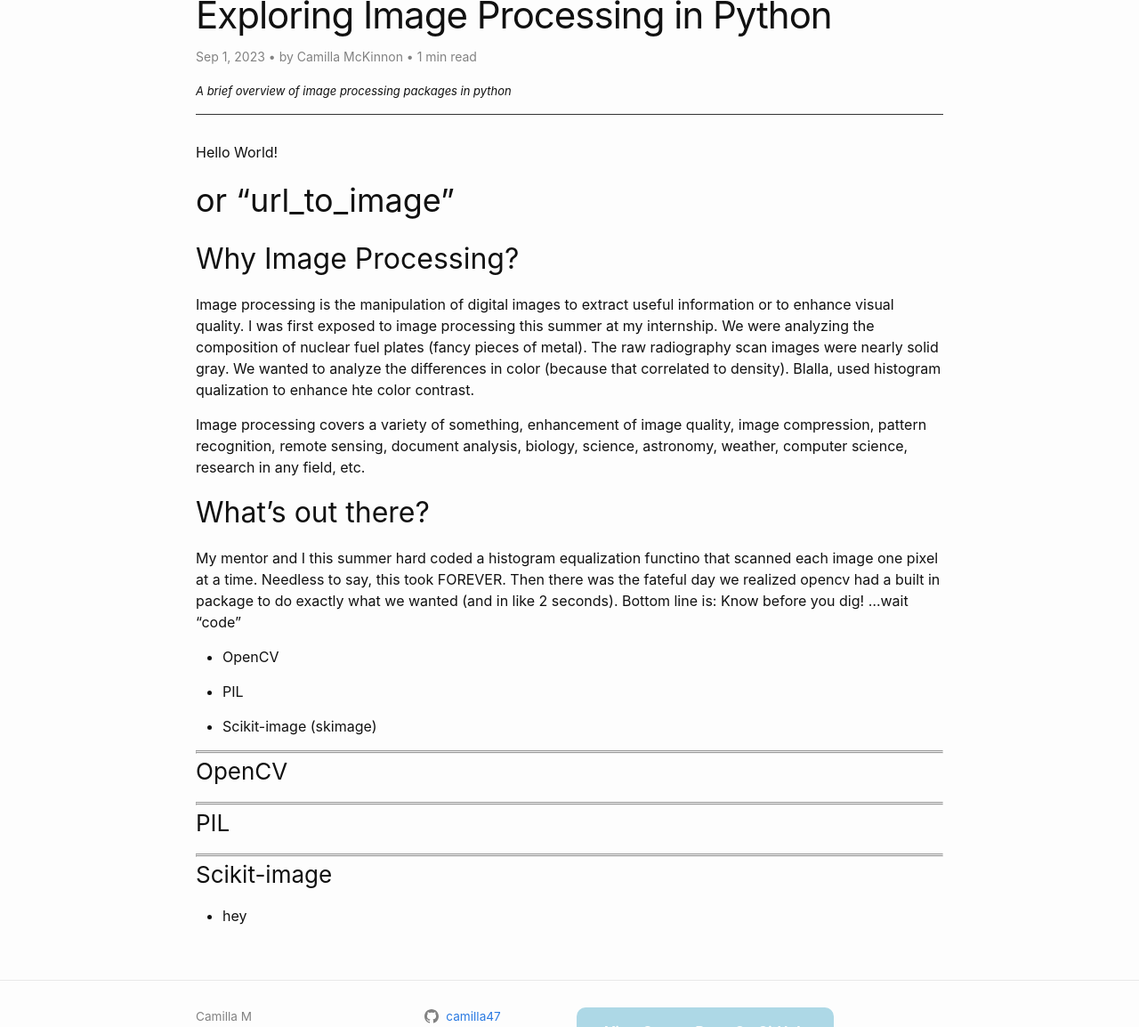
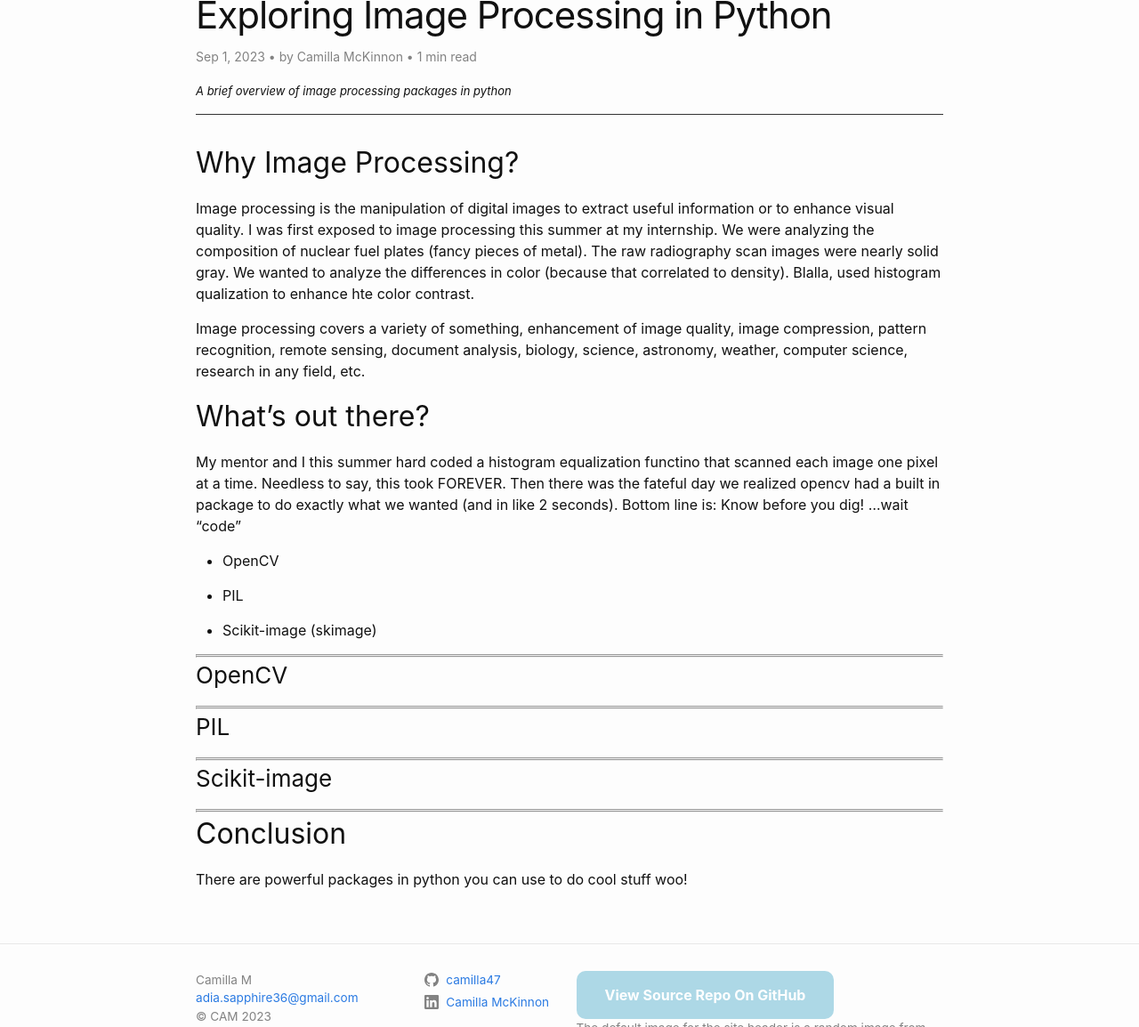
Before and after one commit to camilla47/camilla47.github.io, a Jekyll site: the page built from _posts/2023-09-01-first-post.md, in a window 1280 px wide and 1400 px high, cut to the strip 246-1400 px from the top of the window. Shown: the whole strip at 89% size. Built offline with Jekyll 4.4.1, drawn with Linux system fonts in a browser that asks for light colours; comment, search, counter and statistics services are not loaded.

Commit message:
Update 2023-09-01-first-post.md
remove fluff at top

```diff
--- a/_posts/2023-09-01-first-post.md
+++ b/_posts/2023-09-01-first-post.md
@@ -5,9 +5,6 @@ author: "Camilla McKinnon"
 description: "A brief overview of image processing packages in python"
 image: "/assets/images/camera.jpg"
 ---
-
-Hello World!
-#  or "url_to_image"
 
 ## Why Image Processing?
 
@@ -40,5 +37,8 @@ My mentor and I this summer hard coded a histogram equalization functino that sc
 
 ### Scikit-image
 
+---
+---
+## Conclusion
 
-* hey
+There are powerful packages in python you can use to do cool stuff woo!
```
